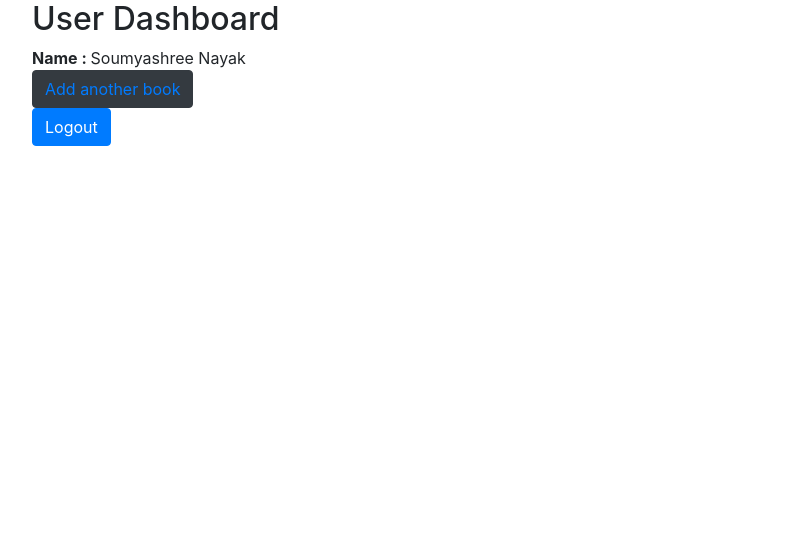
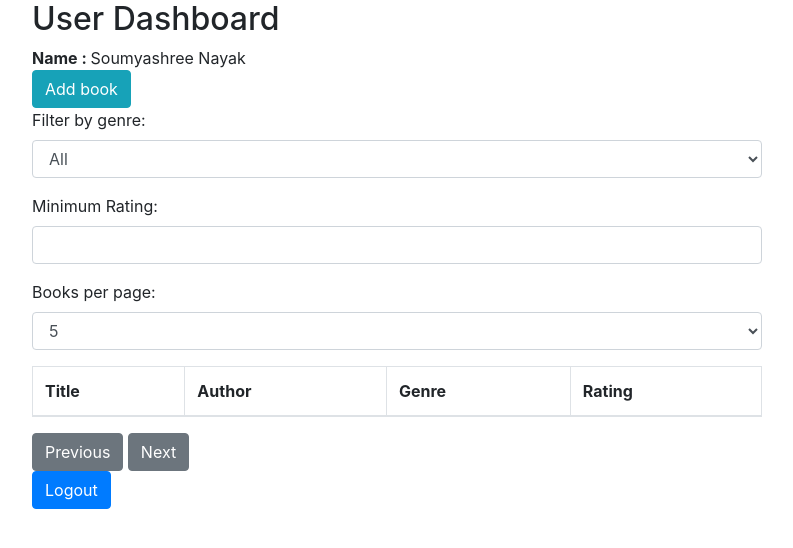
Before and after one commit to Soumyashree6002/Library, a Flask app: page /dashboard in a window 1280 px wide. Shown: the top 548 px of the page, without its empty margins (243-1036 px from the left). Run offline with Flask 3, Linux system fonts and the light colour scheme; a user stored in the database is signed in; lists and menus that the app fills with data are empty.

Commit message:
Added select options for genre,min rating and books per page frontend

```diff
--- a/templates/dashboard.html
+++ b/templates/dashboard.html
@@ -1,7 +1,7 @@
 <!DOCTYPE html>
 <html lang="en">
 <head>
-  <title>Login Page</title>
+  <title>Dashboard</title>
   <meta charset="utf-8">
   <meta name="viewport" content="width=device-width, initial-scale=1">
   <link rel="stylesheet" href="https://cdn.jsdelivr.net/npm/bootstrap@4.6.2/dist/css/bootstrap.min.css">
@@ -27,9 +27,52 @@
                 {{user.name}}
                 <div>
                     {% if user.is_admin %}
-                        <button type= "button" class = "btn btn-dark"><a href="/add_book">Add another book</a></button>
+                    <a href="/add_book" class="btn btn-info" style="text-decoration: none; color: white;">Add book</a>
                     {% endif %}
                 </div>
+                <div class="form-group">
+                    <label for="genreFilter">Filter by genre:</label>
+                    <select class="form-control" id="genreFilter" name="genreFilter">
+                        <option value="">All</option>
+                        <option value="action">Action</option>
+                        <option value="biography">Biography</option>
+                        <option value="fantasy">Fantasy</option>
+                        <option value="fiction">Fiction</option>
+                        <option value="history">History</option>
+                        <option value="horror">Horror</option>
+                        <option value="mystery">Mystery</option>
+                        <option value="romance">Romance</option>
+                        <option value="science">Science</option>
+                        <option value="self-help">Self-Help</option>
+                    </select>
+                  </div>
+                  <div class="form-group">
+                    <label for="ratingFilter">Minimum Rating:</label>
+                    <input type="number" id="ratingFilter" class="form-control" min="1" max="5" step="0.1">
+                </div>
+                <div class="form-group">
+                    <label for="limitSelect">Books per page:</label>
+                    <select id="limitSelect" class="form-control" onchange="updateLimit()">
+                        <option value="5">5</option>
+                        <option value="10">10</option>
+                        <option value="20">20</option>
+                    </select>
+                </div>
+                <table class="table table-bordered">
+                    <thead>
+                        <tr>
+                            <th>Title</th>
+                            <th>Author</th>
+                            <th>Genre</th>
+                            <th>Rating</th>
+                        </tr>
+                    </thead>
+                    <tbody id="tableBody">
+
+                    </tbody>
+                </table>
+                <button onclick="prevPage()" class="btn btn-secondary">Previous</button>
+                <button onclick="nextPage()" class="btn btn-secondary">Next</button>
                 <div><a href="/logout" class="btn btn-primary">Logout</a></div>
             </div>
         </div>
```
